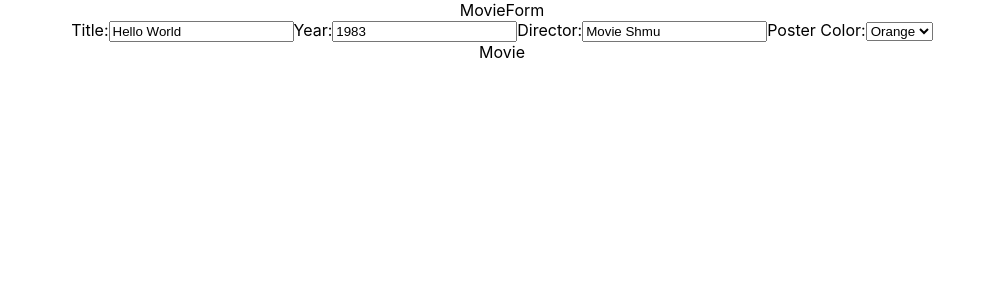
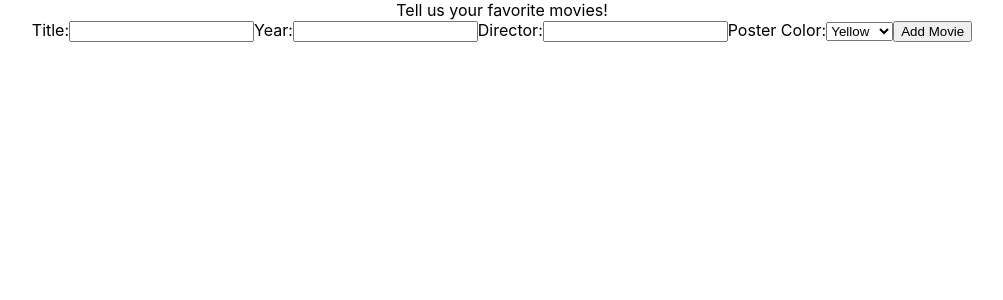
Before and after one commit to hdsteineke/fs-react-movie-list, a React (Create React App) app: page / in a window 1280 px wide. Shown: the top 300 px of the page, without its empty margins (138-1141 px from the left). Built offline with nearby package versions, Linux system fonts and the light colour scheme.

Commit message:
Movie component is written and working

```diff
--- a/src/App.css
+++ b/src/App.css
@@ -36,3 +36,9 @@
     transform: rotate(360deg);
   }
 }
+
+.movie-form {
+  display: flex;
+  flex-direction: column;
+  justify-content: center;
+}
--- a/src/App.js
+++ b/src/App.js
@@ -7,10 +7,10 @@ import MovieList from './MovieList';
 function App() {
   const [allMovies, setAllMovies] = useState(['']);
   const [filteredMovies, setFilteredMovies] = useState([]);
-  const [title, setTitle] = useState('Hello World');
-  const [year, setYear] = useState('1983');
-  const [director, setDirector] = useState('Movie Shmu');
-  const [posterColor, setPosterColor] = useState('orange');
+  const [title, setTitle] = useState('');
+  const [year, setYear] = useState('');
+  const [director, setDirector] = useState('');
+  const [posterColor, setPosterColor] = useState('');
 
 
   function submitMovie(e) {
@@ -64,7 +64,11 @@ function App() {
           submitMovie={submitMovie}
           allMovies={allMovies}
         />
-        <Movie />
+        <Movie
+          title={title}
+          year={year}
+          director={director}
+          posterColor={posterColor}/>
       </div>
     </div>
   );
--- a/src/Movie.js
+++ b/src/Movie.js
@@ -1,7 +1,12 @@
 import React from 'react';
 
-export default function Movie() {
+export default function Movie(props) {
   return (
-    <div>Movie</div>
+    <div style={{ backgroundColor: props.posterColor }}>
+      <h3>{props.title}</h3>
+      <p>{props.year}</p>
+      <p>{props.director}</p>
+
+    </div>
   );
 }
--- a/src/MovieForm.js
+++ b/src/MovieForm.js
@@ -2,7 +2,7 @@ import React from 'react';
 
 export default function MovieForm(props) {
   return (
-    <div className="movie-form">MovieForm
+    <div className="movie-form">Tell us your favorite movies!
       <form onSubmit={props.submitMovie}>
         <label>Title:
           <input required value={props.title} onChange={((e) =>
@@ -27,13 +27,14 @@ export default function MovieForm(props) {
           <select required value={props.posterColor} onChange={((e) =>
             props.setPosterColor(e.target.value))}>
 
-            <option value='yellow'>Yellow</option>
+            <option value='gold'>Yellow</option>
             <option value='orange'>Orange</option>
             <option value='pink'>Pink</option>
-            <option value="blue">Blue</option>
-            <option value="purple">Purple</option>
+            <option value="lightblue">Blue</option>
+            <option value="lavender">Purple</option>
           </select>
         </label>
+        <button>Add Movie</button>
       </form>
     </div>
   );
```
